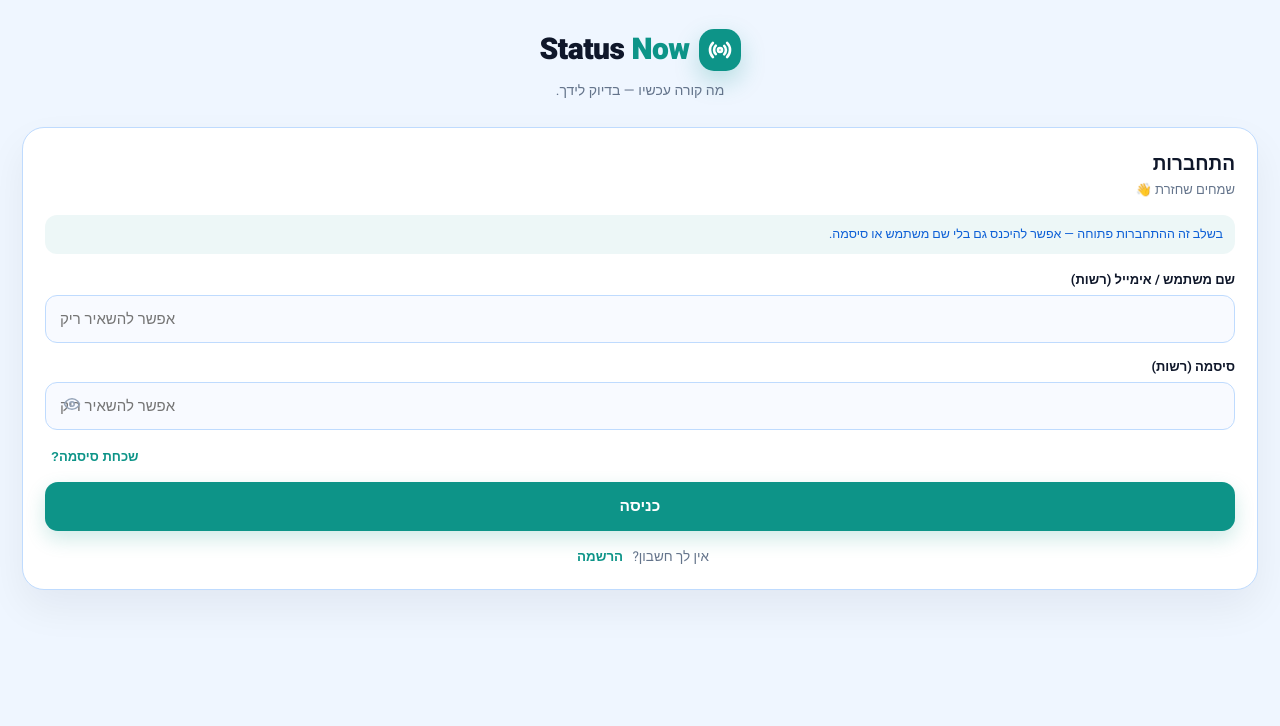
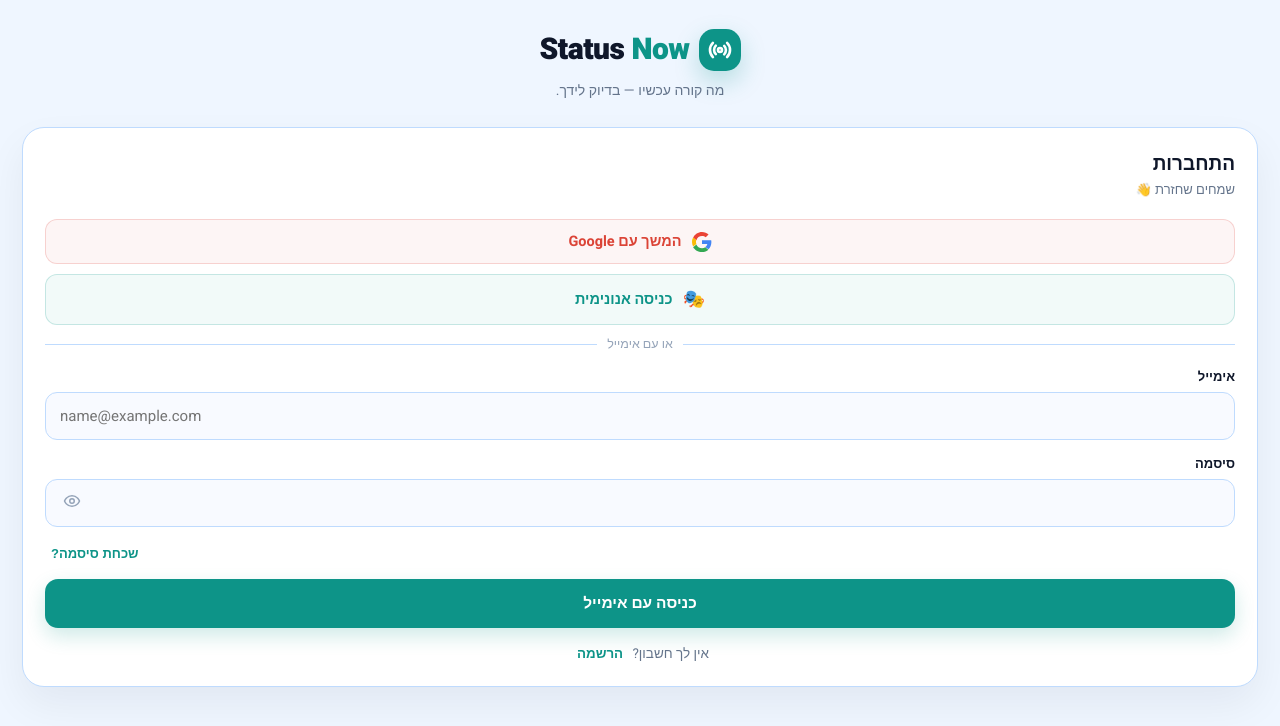
Before and after one commit to Shai981/status-now-claude-V1, a React (Vite) app: page / in a window 1280 px wide. Shown: the top 726 px of the page. Built offline with nearby package versions, Linux system fonts and the light colour scheme.

Commit message:
Update App.jsx

```diff
--- a/App.jsx
+++ b/App.jsx
@@ -299,16 +299,26 @@
   return (
     <AuthShell>
       <div style={{ fontSize: 19, fontWeight: 900, marginBottom: 2, color: T.ink }}>התחברות</div>
-      <div style={{ fontSize: 13, color: T.inkSoft, marginBottom: 16 }}>שמחים שחזרת 👋</div>
-      <div style={{ background: `${T.brand}12`, color: T.brandInk, borderRadius: 12, padding: "10px 12px", fontSize: 12.5, lineHeight: 1.5, marginBottom: 16 }}>
-        בשלב זה ההתחברות פתוחה — אפשר להיכנס גם בלי שם משתמש או סיסמה.
-      </div>
-      <Field label="שם משתמש / אימייל (רשות)">
-        <input style={inputStyle} value={email} onChange={(e) => setEmail(e.target.value)} placeholder="אפשר להשאיר ריק" dir="ltr" />
+      <div style={{ fontSize: 13, color: T.inkSoft, marginBottom: 20 }}>שמחים שחזרת 👋</div>
+
+      <SocialBtn color="#DB4437" onClick={() => { setLoading(true); setTimeout(() => { setLoading(false); onLogin({ name:"משתמש גוגל", provider:"google" }); }, 600); }}
+        icon={<svg width="20" height="20" viewBox="0 0 48 48"><path fill="#EA4335" d="M24 9.5c3.5 0 6.6 1.2 9 3.2l6.7-6.7C35.8 2.5 30.3 0 24 0 14.6 0 6.6 5.5 2.7 13.5l7.8 6C12.4 13.1 17.7 9.5 24 9.5z"/><path fill="#4285F4" d="M46.5 24.5c0-1.6-.1-3.1-.4-4.5H24v8.5h12.7c-.6 3-2.3 5.5-4.8 7.2l7.5 5.8c4.4-4.1 7.1-10.1 7.1-17z"/><path fill="#FBBC05" d="M10.5 28.6A14.5 14.5 0 0 1 9.5 24c0-1.6.3-3.2.8-4.6l-7.8-6A24 24 0 0 0 0 24c0 3.9.9 7.5 2.7 10.7l7.8-6.1z"/><path fill="#34A853" d="M24 48c6.2 0 11.5-2 15.3-5.5l-7.5-5.8c-2.1 1.4-4.7 2.3-7.8 2.3-6.3 0-11.6-3.6-13.5-8.8l-7.8 6.1C6.6 42.5 14.6 48 24 48z"/></svg>}
+      >המשך עם Google</SocialBtn>
+
+      <SocialBtn color="#0D9488" onClick={() => { setLoading(true); setTimeout(() => { setLoading(false); onLogin({ name: randomAnon(), provider:"anon" }); }, 400); }}
+        icon={<span style={{fontSize:18}}>🎭</span>}
+      >כניסה אנונימית</SocialBtn>
+
+      <div style={{ display:"flex", alignItems:"center", gap:10, margin:"4px 0 14px" }}>
+        <div style={{ flex:1, height:1, background:T.line }}/><span style={{ fontSize:12.5, color:T.inkFaint }}>או עם אימייל</span><div style={{ flex:1, height:1, background:T.line }}/>
+      </div>
+
+      <Field label="אימייל">
+        <input style={inputStyle} value={email} onChange={(e) => setEmail(e.target.value)} placeholder="name@example.com" dir="ltr" />
       </Field>
-      <Field label="סיסמה (רשות)">
+      <Field label="סיסמה">
         <div style={{ position: "relative" }}>
-          <input style={{ ...inputStyle, paddingInlineEnd: 42 }} type={show ? "text" : "password"} value={pw} onChange={(e) => setPw(e.target.value)} dir="ltr" placeholder="אפשר להשאיר ריק" />
+          <input style={{ ...inputStyle, paddingInlineEnd: 42 }} type={show ? "text" : "password"} value={pw} onChange={(e) => setPw(e.target.value)} dir="ltr" />
           <button onClick={() => setShow(!show)} style={{ position: "absolute", insetInlineEnd: 12, top: 12, border: "none", background: "none", color: T.inkFaint, cursor: "pointer" }}>
             {show ? <EyeOff size={18} /> : <Eye size={18} />}
           </button>
@@ -317,7 +327,7 @@
       <div style={{ textAlign: "end", marginBottom: 14 }}>
         <button onClick={() => go("forgot")} style={{ border: "none", background: "none", color: T.brand, fontWeight: 700, fontSize: 13, cursor: "pointer" }}>שכחת סיסמה?</button>
       </div>
-      <PrimaryButton onClick={submit} disabled={loading}>{loading ? "מתחבר…" : "כניסה"}</PrimaryButton>
+      <PrimaryButton onClick={submit} disabled={loading}>{loading ? "מתחבר…" : "כניסה עם אימייל"}</PrimaryButton>
       <div style={{ textAlign: "center", marginTop: 16, fontSize: 13.5, color: T.inkSoft }}>
         אין לך חשבון? <button onClick={() => go("register")} style={{ border: "none", background: "none", color: T.brand, fontWeight: 800, cursor: "pointer" }}>הרשמה</button>
       </div>
@@ -325,40 +335,93 @@
   );
 }
 
+// Random anonymous nicknames
+const ANON_NAMES = ["ארנב מהיר","דג זהב","ברדלס סקרן","פרפר כחול","שועל חרמוני","דב צפוני","נמר שקט","זאב ירושלמי","עורב פיקח","צבי מהיר","דולפין שמח","נשר גבוה","קיפוד קטן","לוויתן כחול","חתול פרסי"];
+const randomAnon = () => ANON_NAMES[Math.floor(Math.random() * ANON_NAMES.length)];
+
+function SocialBtn({ onClick, icon, children, color }) {
+  return (
+    <button onClick={onClick} style={{
+      width: "100%", display: "flex", alignItems: "center", justifyContent: "center", gap: 10,
+      border: `1.5px solid ${color}33`, background: color + "0D", borderRadius: 12,
+      padding: "11px 16px", fontSize: 14.5, fontWeight: 700, color, cursor: "pointer",
+      fontFamily: "inherit", marginBottom: 10, transition: "all .12s",
+    }}
+      onMouseEnter={e => { e.currentTarget.style.background = color + "18"; }}
+      onMouseLeave={e => { e.currentTarget.style.background = color + "0D"; }}
+    >{icon}{children}</button>
+  );
+}
+
 function Register({ go, onLogin }) {
-  const [f, setF] = useState({ name: "", email: "", city: "תל אביב", pw: "", pw2: "" });
+  const [mode, setMode] = useState("choose"); // choose | email
+  const [f, setF] = useState({ name: "", email: "", pw: "", pw2: "" });
   const [err, setErr] = useState("");
   const [loading, setLoading] = useState(false);
   const up = (k) => (e) => setF({ ...f, [k]: e.target.value });
 
-  const submit = () => {
+  const loginWith = (name, provider) => {
+    setLoading(true);
+    setTimeout(() => { setLoading(false); onLogin({ name, provider }); }, 600);
+  };
+
+  const submitEmail = () => {
     setErr("");
-    if (f.name.trim().length < 2) return setErr("נא להזין שם מלא");
+    if (f.name.trim().length < 2) return setErr("נא להזין שם או כינוי (לפחות 2 תווים)");
     if (!f.email.includes("@")) return setErr("כתובת אימייל לא תקינה");
     if (f.pw.length < 6) return setErr("סיסמה קצרה מדי (לפחות 6 תווים)");
     if (f.pw !== f.pw2) return setErr("הסיסמאות אינן תואמות");
-    setLoading(true);
-    setTimeout(() => { setLoading(false); onLogin({ name: f.name.trim(), city: f.city }); }, 800);
+    loginWith(f.name.trim(), "email");
   };
 
   return (
     <AuthShell>
       <div style={{ fontSize: 19, fontWeight: 900, marginBottom: 2 }}>הרשמה</div>
-      <div style={{ fontSize: 13, color: T.inkSoft, marginBottom: 18 }}>הצטרפו לקהילה שמעדכנת בזמן אמת</div>
-      <Field label="שם מלא"><input style={inputStyle} value={f.name} onChange={up("name")} placeholder="ישראל ישראלי" /></Field>
-      <Field label="אימייל"><input style={inputStyle} value={f.email} onChange={up("email")} placeholder="name@example.com" dir="ltr" /></Field>
-      <Field label="עיר / אזור">
-        <select style={inputStyle} value={f.city} onChange={up("city")}>
-          {CITIES.map((c) => <option key={c.name}>{c.name}</option>)}
-        </select>
-      </Field>
-      <Field label="סיסמה"><input style={inputStyle} type="password" value={f.pw} onChange={up("pw")} dir="ltr" /></Field>
-      <Field label="אימות סיסמה"><input style={inputStyle} type="password" value={f.pw2} onChange={up("pw2")} dir="ltr" /></Field>
-      {err && <div style={{ background: "#FEECEC", color: T.live, borderRadius: 10, padding: "9px 12px", fontSize: 13, marginBottom: 12, fontWeight: 600 }}>{err}</div>}
-      <PrimaryButton onClick={submit} disabled={loading}>{loading ? "יוצר חשבון…" : "יצירת חשבון"}</PrimaryButton>
-      <div style={{ textAlign: "center", marginTop: 16, fontSize: 13.5, color: T.inkSoft }}>
-        כבר רשום? <button onClick={() => go("login")} style={{ border: "none", background: "none", color: T.brand, fontWeight: 800, cursor: "pointer" }}>התחברות</button>
-      </div>
+      <div style={{ fontSize: 13, color: T.inkSoft, marginBottom: 20 }}>הצטרפו לקהילה שמעדכנת בזמן אמת</div>
+
+      {mode === "choose" ? (
+        <>
+          {/* Google */}
+          <SocialBtn color="#DB4437" onClick={() => loginWith("משתמש גוגל", "google")}
+            icon={<svg width="20" height="20" viewBox="0 0 48 48"><path fill="#EA4335" d="M24 9.5c3.5 0 6.6 1.2 9 3.2l6.7-6.7C35.8 2.5 30.3 0 24 0 14.6 0 6.6 5.5 2.7 13.5l7.8 6C12.4 13.1 17.7 9.5 24 9.5z"/><path fill="#4285F4" d="M46.5 24.5c0-1.6-.1-3.1-.4-4.5H24v8.5h12.7c-.6 3-2.3 5.5-4.8 7.2l7.5 5.8c4.4-4.1 7.1-10.1 7.1-17z"/><path fill="#FBBC05" d="M10.5 28.6A14.5 14.5 0 0 1 9.5 24c0-1.6.3-3.2.8-4.6l-7.8-6A24 24 0 0 0 0 24c0 3.9.9 7.5 2.7 10.7l7.8-6.1z"/><path fill="#34A853" d="M24 48c6.2 0 11.5-2 15.3-5.5l-7.5-5.8c-2.1 1.4-4.7 2.3-7.8 2.3-6.3 0-11.6-3.6-13.5-8.8l-7.8 6.1C6.6 42.5 14.6 48 24 48z"/></svg>}
+          >המשך עם Google</SocialBtn>
+
+          {/* Anonymous */}
+          <SocialBtn color="#0D9488" onClick={() => loginWith(randomAnon(), "anon")}
+            icon={<span style={{fontSize:18}}>🎭</span>}
+          >כניסה אנונימית (כינוי אקראי)</SocialBtn>
+
+          {/* Divider */}
+          <div style={{ display:"flex", alignItems:"center", gap:10, margin:"4px 0 14px" }}>
+            <div style={{ flex:1, height:1, background:T.line }}/>
+            <span style={{ fontSize:12.5, color:T.inkFaint }}>או</span>
+            <div style={{ flex:1, height:1, background:T.line }}/>
+          </div>
+
+          {/* Email */}
+          <PrimaryButton onClick={() => setMode("email")} style={{ background: T.surface, color: T.ink, border: `1.5px solid ${T.line}`, boxShadow:"none" }}>
+            הרשמה עם אימייל
+          </PrimaryButton>
+
+          <div style={{ textAlign: "center", marginTop: 16, fontSize: 13.5, color: T.inkSoft }}>
+            כבר רשום? <button onClick={() => go("login")} style={{ border:"none", background:"none", color:T.brand, fontWeight:800, cursor:"pointer" }}>התחברות</button>
+          </div>
+        </>
+      ) : (
+        <>
+          <button onClick={() => setMode("choose")} style={{ border:"none", background:"none", color:T.inkSoft, display:"inline-flex", alignItems:"center", gap:4, cursor:"pointer", marginBottom:14, fontSize:13.5 }}>
+            <ArrowLeft size={15}/> חזרה
+          </button>
+          <Field label="שם או כינוי" hint="יוצג בפרסומים שלך — אפשר גם כינוי">
+            <input style={inputStyle} value={f.name} onChange={up("name")} placeholder="למשל: טל כ., רץ בוקר, אנונימי42" />
+          </Field>
+          <Field label="אימייל"><input style={inputStyle} value={f.email} onChange={up("email")} placeholder="name@example.com" dir="ltr" /></Field>
+          <Field label="סיסמה"><input style={inputStyle} type="password" value={f.pw} onChange={up("pw")} dir="ltr" /></Field>
+          <Field label="אימות סיסמה"><input style={inputStyle} type="password" value={f.pw2} onChange={up("pw2")} dir="ltr" /></Field>
+          {err && <div style={{ background:"#FEECEC", color:T.live, borderRadius:10, padding:"9px 12px", fontSize:13, marginBottom:12, fontWeight:600 }}>{err}</div>}
+          <PrimaryButton onClick={submitEmail} disabled={loading}>{loading ? "יוצר חשבון…" : "יצירת חשבון"}</PrimaryButton>
+        </>
+      )}
     </AuthShell>
   );
 }
@@ -1173,8 +1236,8 @@
   const [authed, setAuthed] = useState(false);
   const [authScreen, setAuthScreen] = useState("login");
   const [data, setData] = useState(seedData);
-  const [meId] = useState("u_me");
-  const me = data.users.find((u) => u.id === meId);
+  const [meId, setMeId] = useState("u_me");
+  const me = data.users.find((u) => u.id === meId) || data.users[0];
 
   const [tab, setTab] = useState("feed");
   const [modal, setModal] = useState(null); // {type,...}
@@ -1198,8 +1261,8 @@
   const [, setTick] = useState(0);
   useEffect(() => { const i = setInterval(() => setTick((t) => t + 1), 30000); return () => clearInterval(i); }, []);
 
-  // skip location prompt — go straight in
-  useEffect(() => { if (authed && !askedLoc) { setAskedLoc(true); setMyLoc({ ...CITIES[0], name: "תל אביב" }); } }, [authed]);
+  // no location prompt — user location is optional
+  useEffect(() => { if (authed && !askedLoc) { setAskedLoc(true); } }, [authed]);
 
   /* ---- data mutations ---- */
   const likeStatus = (id) => setData((d) => ({ ...d, statuses: d.statuses.map((s) => s.id === id ? { ...s, likes: s.likes.includes(meId) ? s.likes.filter((x) => x !== meId) : [...s.likes, meId] } : s) }));
@@ -1221,7 +1284,26 @@
 
   /* ---------- render auth ---------- */
   if (!authed) {
-    const props = { go: setAuthScreen, onLogin: () => { setAuthed(true); setTab("feed"); }, toast: showToast };
+    const handleLogin = (userInfo) => {
+      if (userInfo && userInfo.name) {
+        // Create a new user record for this session
+        const newId = uid();
+        const newUser = {
+          id: newId,
+          name: userInfo.name,
+          color: AVCOLORS[Math.floor(Math.random() * AVCOLORS.length)],
+          bio: userInfo.provider === "anon" ? "משתמש אנונימי 🎭" : userInfo.provider === "google" ? "מחובר דרך Google" : "משתמש חדש",
+          city: "",
+          lat: CITIES[0].lat, lng: CITIES[0].lng,
+          reputation: 0,
+        };
+        setData(d => ({ ...d, users: [...d.users, newUser] }));
+        setMeId(newId);
+      }
+      setAuthed(true);
+      setTab("feed");
+    };
+    const props = { go: setAuthScreen, onLogin: handleLogin, toast: showToast };
     return (
       <Shell>
         {authScreen === "login" && <Login {...props} />}
```
